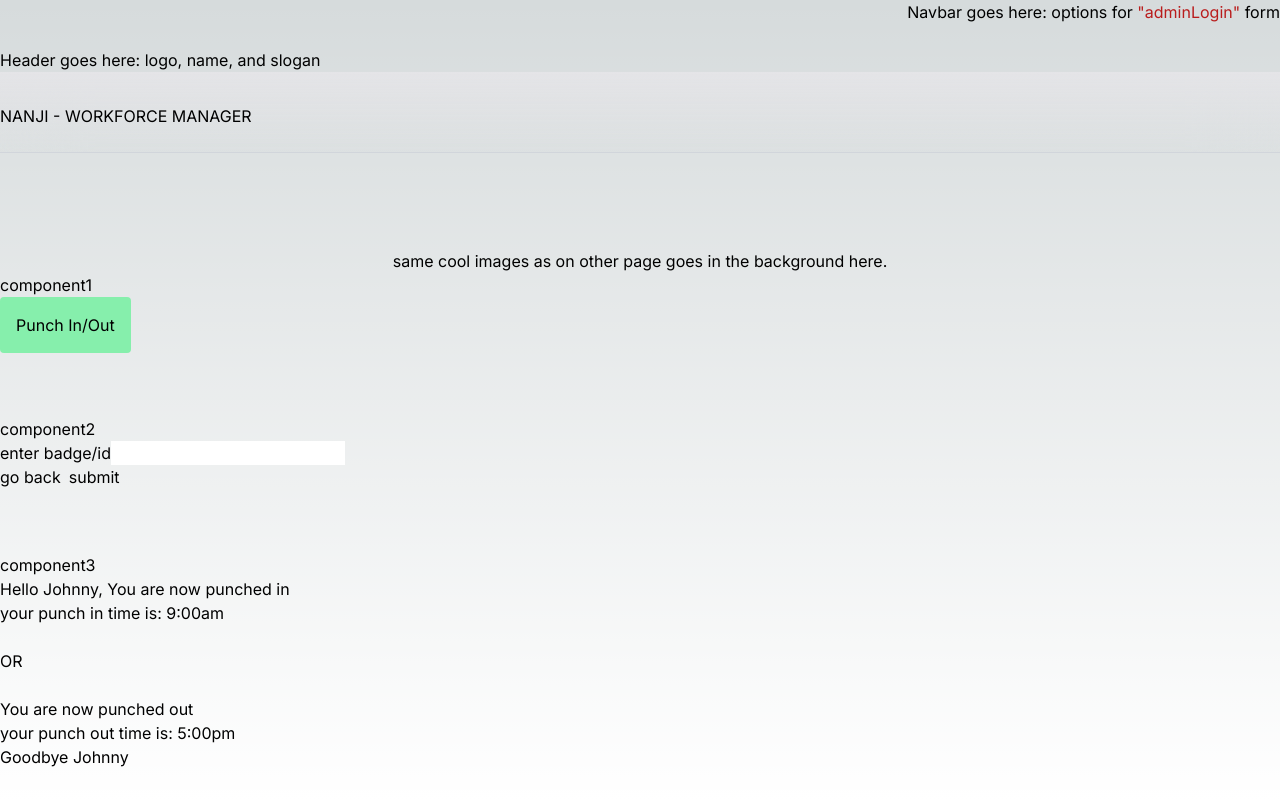
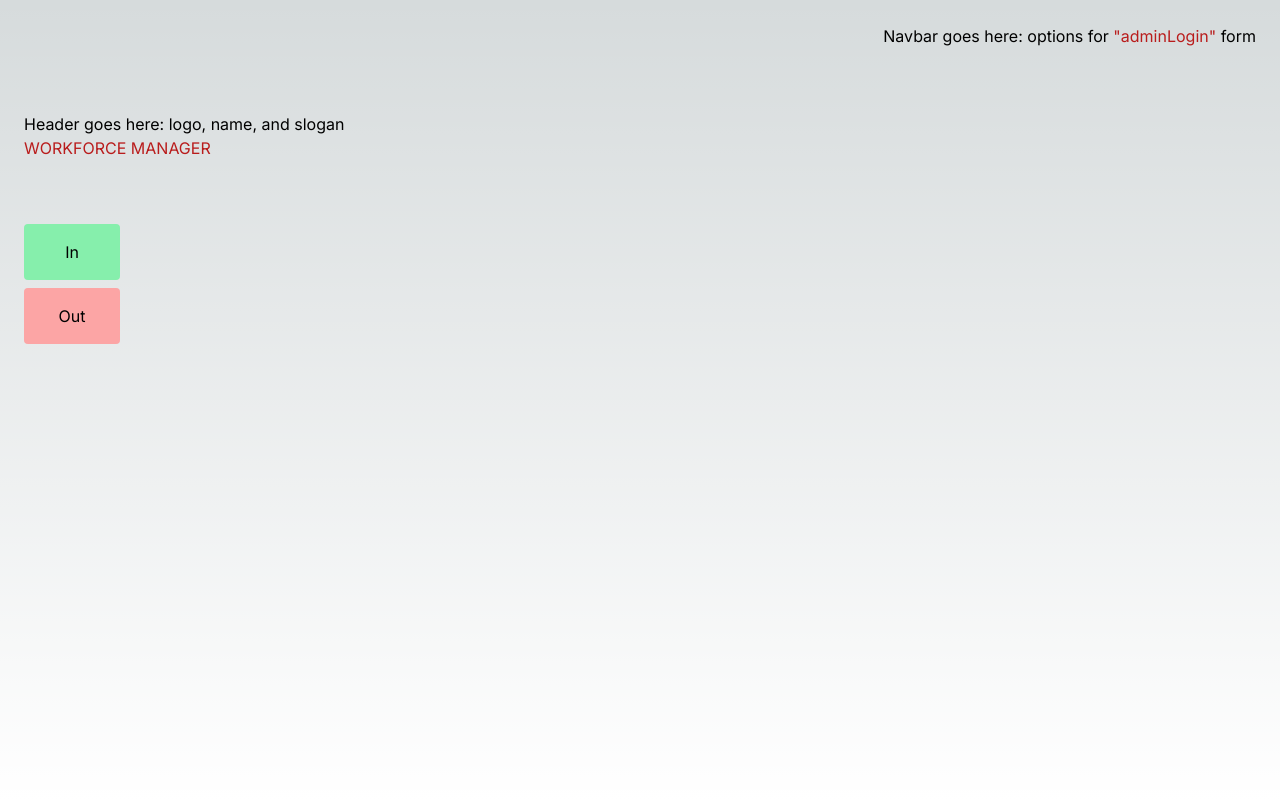
Before and after one commit to gregArijah/workforce-manager, a Next.js app: page /punches in a window 1280 px wide. Built offline with nearby package versions, Linux system fonts and the light colour scheme.

Commit message:
set up basic structure of the employee view

```diff
--- /dev/null
+++ b/app/(pages)/punches/components/navbar.tsx
@@ -0,0 +1,18 @@
+'use client';
+
+import Link from "next/link";
+
+
+export default function Navbar() {
+
+  function adminLoginAlert(): void {
+    alert(`admin login form will appear here`)
+}
+
+
+  return (
+      <nav className='text-right'>
+            Navbar goes here: options for <span className='cursor-pointer text-red-700' onClick={adminLoginAlert} >&quot;adminLogin&quot;</span> form
+      </nav>
+    )
+}
--- /dev/null
+++ b/app/(pages)/punches/components/punchConfirm.tsx
@@ -0,0 +1,44 @@
+'use client'
+
+interface PunchConfirmProps {
+    punchChoice: string;
+    setVisibleComponent: (component: string) => void;
+}
+
+export default function PunchConfirm( {punchChoice, setVisibleComponent}: PunchConfirmProps){
+    // a check for validpunch should go here.
+    //i.e. if clocked in employee tries to punch in again, they should get an error message
+    //     if clocked out employee tries to punch out again, they should get an error message
+    //     set valiudpunch to true or false
+    //     then return to the punch select screen
+    let validpunch: boolean = true;  //fixed to true for now but should be set by the program
+
+    return(
+        <div>
+            {!validpunch && punchChoice == 'in' &&
+                <div>
+                    <p>ERROR: You are already punched in</p>
+                </div>
+            }
+            {!validpunch && punchChoice == 'out' &&
+                <div>
+                    <p>ERROR: You are already punched out</p>
+                </div>
+            }
+            {validpunch && punchChoice == 'in' &&
+                <div>
+                    <p>Hello Johnny, You are now punched in</p>
+                    <p>your punch in time is: 9:00am</p>
+                </div>
+            }
+            {validpunch && punchChoice == 'out' &&
+                <div>
+                    <p>You are now punched out</p>
+                    <p>your punch out time is: 5:00pm</p>
+                    <p>Goodbye Johnny</p>
+                </div>
+            }
+            <button type="button" onClick={() => setVisibleComponent('punchSelect')} className="bg-green-300 p-4 rounded w-24">OK</button>
+        </div>
+    )
+}
--- /dev/null
+++ b/app/(pages)/punches/components/punchId.tsx
@@ -0,0 +1,31 @@
+'use client'
+
+interface PunchIdProps {
+    setVisibleComponent: (component: string) => void;
+}
+
+export default function PunchId( {setVisibleComponent}: PunchIdProps) {
+
+    function handleCancel() {
+        setVisibleComponent('punchSelect')
+    }
+    function handleSubmit() {
+        setVisibleComponent('punchConfirm')
+    }
+
+
+    return (
+        <div>
+            <form>
+                <div>
+                    <label>enter badge/id</label>
+                    <input type="text" name="badge" />
+                </div>
+                <div className="space-x-2 mb-16">
+                    <button type="button" onClick={handleCancel} className="bg-red-300 p-4 rounded w-24">cancel</button>
+                    <button type="submit" onClick={handleSubmit} className="bg-green-300 p-4 rounded w-24">submit</button>
+                </div>
+            </form>
+        </div>
+    )
+}
--- /dev/null
+++ b/app/(pages)/punches/components/punchSelect.tsx
@@ -0,0 +1,25 @@
+'use client'
+
+interface PunchSelectProps {
+    setPunchChoice: (choice: string) => void;
+    setVisibleComponent: (component: string) => void;
+  }
+
+export default function PunchSelect( {setPunchChoice, setVisibleComponent}: PunchSelectProps){
+
+
+
+    function punch(status: string) {
+        setPunchChoice(status);
+        setVisibleComponent('punchId');
+    }
+
+
+    return (
+        <div className="flex flex-col space-y-2">
+            <button onClick={()=>punch('in')}  className="bg-green-300 p-4 rounded w-24" >In</button>
+            <button onClick={()=>punch('out')}  className="bg-red-300 p-4 rounded w-24" >Out</button>
+        </div>
+    )
+
+}
--- a/app/(pages)/punches/page.tsx
+++ b/app/(pages)/punches/page.tsx
@@ -1,61 +1,38 @@
 'use client'
 
+import Header from "../components/header"
+import Navbar from "./components/navbar"
+import PunchSelect from "./components/punchSelect"
+import PunchId from "./components/punchId"
+import PunchConfirm from "./components/punchConfirm"
+
+
+import { useState } from "react"
+
 export default function Punches(): JSX.Element {
+    const [punchChoice, setPunchChoice] = useState('in')
+    const [visibleComponent, setVisibleComponent] = useState('punchSelect')
 
-    function adminLoginAlert() {
-        alert(`admin login form will appear here`)
-    }
-
-    function punchAlert() {
-        alert(`punch in/out scrren will appear on click, for now its already showing together`)
-    }
 
     return (
-      <div className='h-screen'>
-            <nav className='text-right'>Navbar goes here: options for <span className='cursor-pointer text-red-700' onClick={adminLoginAlert} >&quot;adminLogin&quot;</span> form </nav>
-      <br />
-      <header className='text-left'>Header goes here: logo, name, and slogan</header>
+      <div className='h-screen space-y-16 p-6'>
+        <Navbar />
+        <Header />
 
-        <p className="flex w-full justify-left border-b border-gray-300 bg-gradient-to-b from-zinc-200 pb-6 pt-8 backdrop-blur-2xl">
-          NANJI - WORKFORCE MANAGER
-        </p>
-        <div className = "flex justify-center items-center pt-24">
-            same cool images as on other page goes in the background here.
-        </div>
-        <div>
-            <p>component1</p>
-            <button onClick={punchAlert} className="bg-green-300 p-4 rounded mb-16" >Punch In/Out</button>
-        </div>
-        <div>
-            <p>component2</p>
-            <form>
-                <div>
-                    <label>enter badge/id</label>
-                    <input type="text" name="badge" />
-                </div>
-                <div className="space-x-2 mb-16">
-                    <button type="button">go back</button>
-                    <button type="submit">submit</button>
-                </div>
-            </form>
-        </div>
-        <div>
-            <p>component3</p>
-            <p>Hello Johnny, You are now punched in</p>
-            <p>your punch in time is: 9:00am</p>
-            <br/>
-            <p>OR</p>
-            <br/>
-            <p>You are now punched out</p>
-            <p>your punch out time is: 5:00pm</p>
-            <p>Goodbye Johnny</p>
-
-        </div>
-
-
-
-
-
+        {visibleComponent=="punchSelect"&&
+            <PunchSelect
+                setPunchChoice={setPunchChoice}
+                setVisibleComponent={setVisibleComponent}
+        />}
+        {visibleComponent=="punchId"&&
+            <PunchId
+                setVisibleComponent={setVisibleComponent}
+        />}
+        {visibleComponent=="punchConfirm"&&
+            <PunchConfirm
+                punchChoice={punchChoice}
+                setVisibleComponent={setVisibleComponent}
+        />}
     </div>
         )
 }
```
